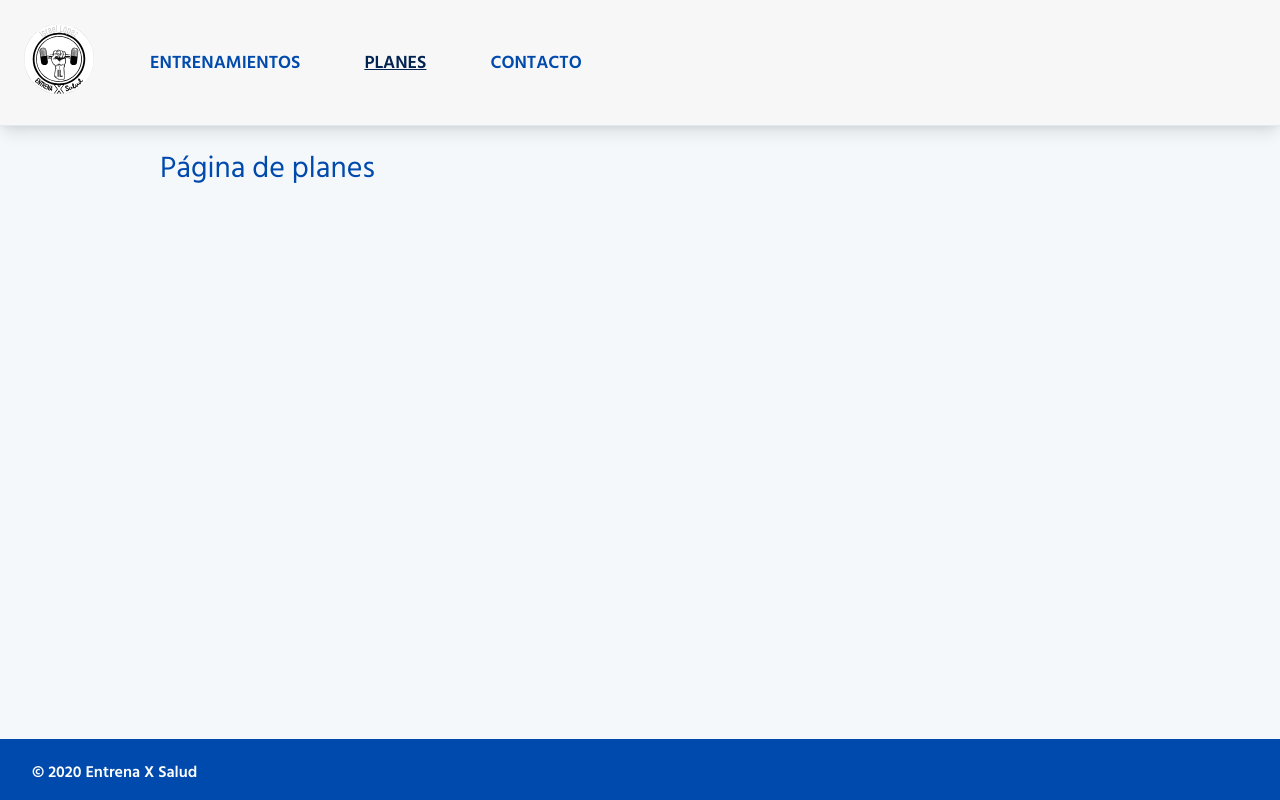
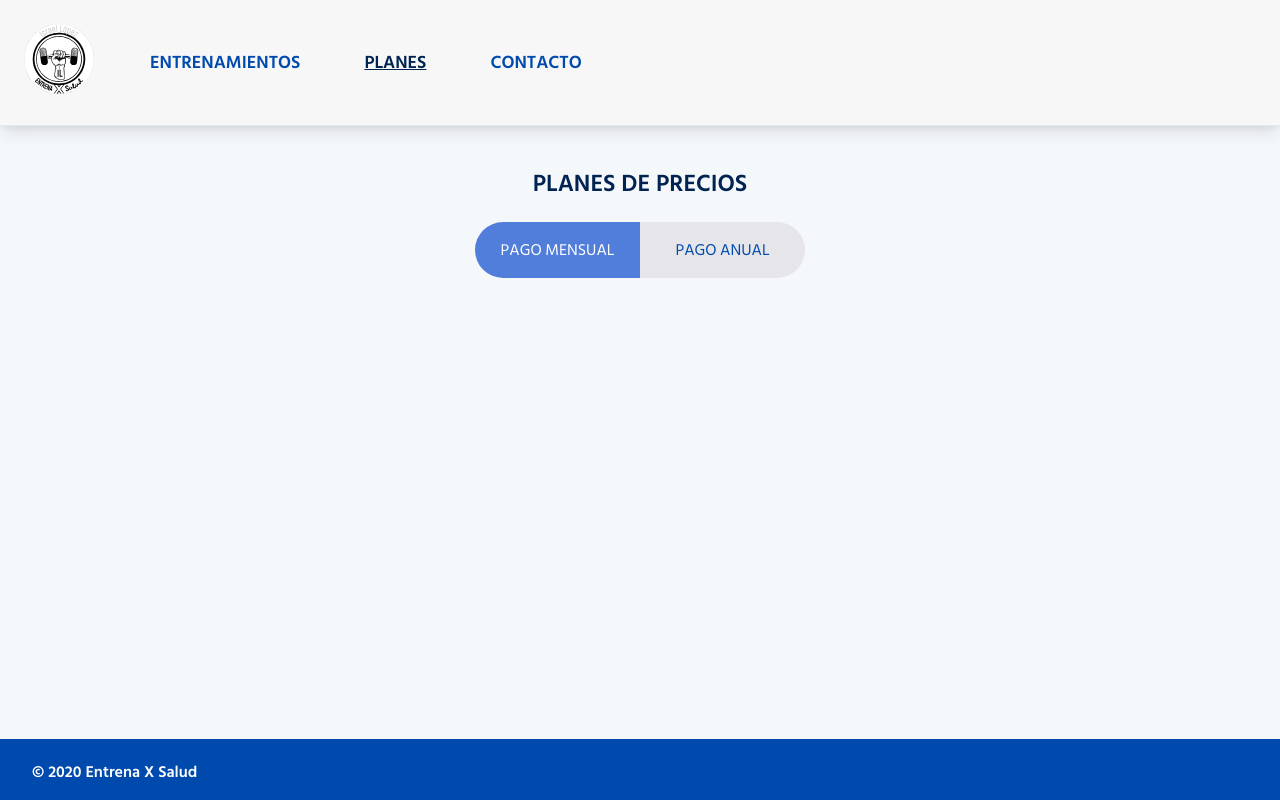
Before and after one commit to javiergranados/entrenaxsalud.es, a Next.js app: page /planes in a window 1280 px wide. Built offline with nearby package versions, Linux system fonts and the light colour scheme.

Commit message:
Implement Summary component

```diff
--- a/components/Footer.jsx
+++ b/components/Footer.jsx
@@ -1,7 +1,7 @@
 function Footer() {
   return (
     <footer className="flex pt-5 pb-4 pl-0 border-t border-cobaltBlue bg-cobaltBlue md:pl-8">
-      <span className="w-full text-center text-whiteTwo font-semi md:text-left">{`© ${new Date().getFullYear()} Entrena X Salud`}</span>
+      <span className="w-full text-center text-white font-semi md:text-left">{`© ${new Date().getFullYear()} Entrena X Salud`}</span>
     </footer>
   )
 }
--- a/components/Layout.jsx
+++ b/components/Layout.jsx
@@ -2,6 +2,7 @@ import PropTypes from 'prop-types'
 import Head from 'next/head'
 import Navbar from './Navbar'
 import Footer from './Footer'
+import 'animate.css'
 
 function Layout({ title, children }) {
   return (
--- /dev/null
+++ b/components/plans/Plans.jsx
@@ -0,0 +1,11 @@
+import Summary from './Summary'
+
+function Plans() {
+  return (
+    <div className="animate__animated animate__fadeIn">
+      <Summary />
+    </div>
+  )
+}
+
+export default Plans
--- /dev/null
+++ b/components/plans/Summary.jsx
@@ -0,0 +1,35 @@
+import { useState } from 'react'
+
+function Summary() {
+  const [selected, setSelected] = useState('month')
+
+  const handleClick = ({ target }) => setSelected(target.value)
+
+  return (
+    <div className="container mx-auto text-center">
+      <h1 className="py-5 text-2xl font-semi text-cobaltBlueDark">PLANES DE PRECIOS</h1>
+      <button
+        value="month"
+        type="button"
+        onClick={handleClick}
+        className={`mb-4 rounded-l-full price-button mobileS:rounded-r-full mobileM:rounded-r-none sm:mb-0${
+          (selected === 'month' && ' selected') || ''
+        }`}
+      >
+        PAGO MENSUAL
+      </button>
+      <button
+        value="year"
+        type="button"
+        onClick={handleClick}
+        className={`mb-4 rounded-r-full price-button mobileS:rounded-l-full mobileM:rounded-l-none sm:mb-0${
+          (selected === 'year' && ' selected') || ''
+        }`}
+      >
+        PAGO ANUAL
+      </button>
+    </div>
+  )
+}
+
+export default Summary
--- a/package.json
+++ b/package.json
@@ -22,6 +22,7 @@
     "lint:fix": "eslint . --fix --ext .jsx,.js --ignore-pattern '.next/' --ignore-pattern '.node_modules/'"
   },
   "dependencies": {
+    "animate.css": "^4.1.1",
     "next": "^10.0.1",
     "prop-types": "^15.7.2",
     "react": "^17.0.1",
--- a/pages/planes.js
+++ b/pages/planes.js
@@ -1,10 +1,4 @@
-function PlanPage() {
-  return (
-    <>
-      <p className="text-3xl text-cobaltBlue">Página de planes</p>
-    </>
-  )
-}
+import Plans from '../components/plans/Plans'
 
 export async function getStaticProps() {
   return {
@@ -14,4 +8,4 @@ export async function getStaticProps() {
   }
 }
 
-export default PlanPage
+export default Plans
--- a/styles/tailwind.css
+++ b/styles/tailwind.css
@@ -25,6 +25,28 @@
   @apply text-white bg-none;
 }
 
+.price-button {
+  @apply items-center px-6 py-4 text-base transition-all border-none min-w-165 text-cobaltBlue bg-gainsBoro font-regular;
+}
+
+.price-button:focus {
+  @apply outline-none;
+}
+
+.price-button:active,
+.price-button:hover {
+  @apply text-white bg-silver;
+}
+
+.price-button.selected {
+  @apply text-white bg-glaucous;
+}
+
+.price-button.selected:active,
+.price-button.selected:hover {
+  @apply bg-cobaltBlue;
+}
+
 @screen lg {
   .navbar__button {
     @apply p-4;
--- a/tailwind.config.js
+++ b/tailwind.config.js
@@ -1,19 +1,30 @@
 module.exports = {
   purge: false,
   theme: {
+    minWidth: {
+      0: '0',
+      165: '165px',
+      full: '100%',
+    },
     extend: {
       colors: {
         cobaltBlue: '#004aad',
         cobaltBlueDark: '#002352',
         cultured: '#f7f7f7',
+        gainsBoro: '#e5e5ea',
         ghostWhite: '#f5f8fb',
+        glaucous: '#517edb',
         mustard: '#ffde59',
-        whiteTwo: '#ffffff',
+        silver: '#c7c7cc',
       },
       fontFamily: {
         regular: ['hind-siliguri-regular'],
         semi: ['hind-siliguri-semi'],
       },
+      screens: {
+        mobileS: '320px',
+        mobileM: '375px',
+      },
     },
   },
 }
```
